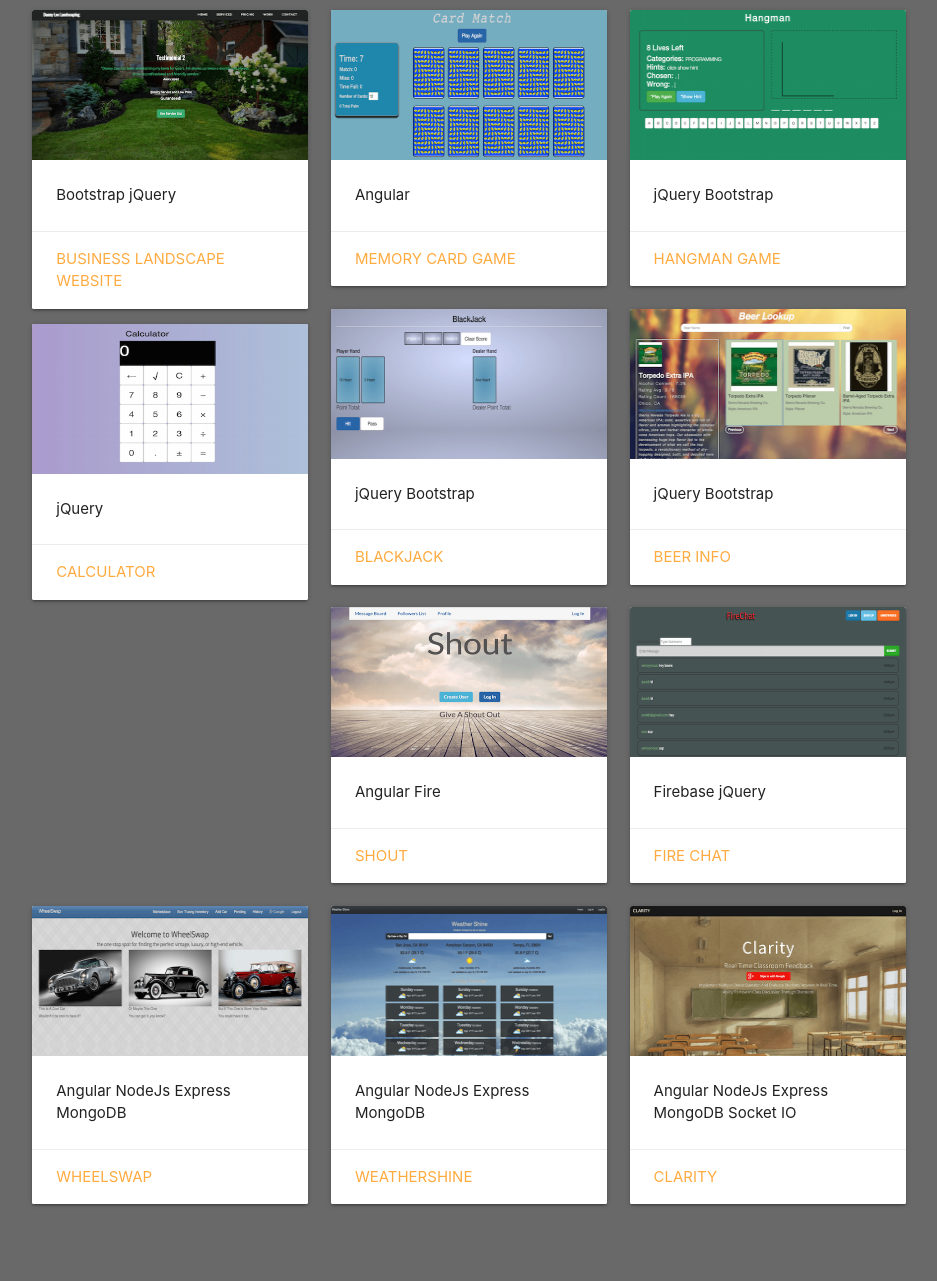
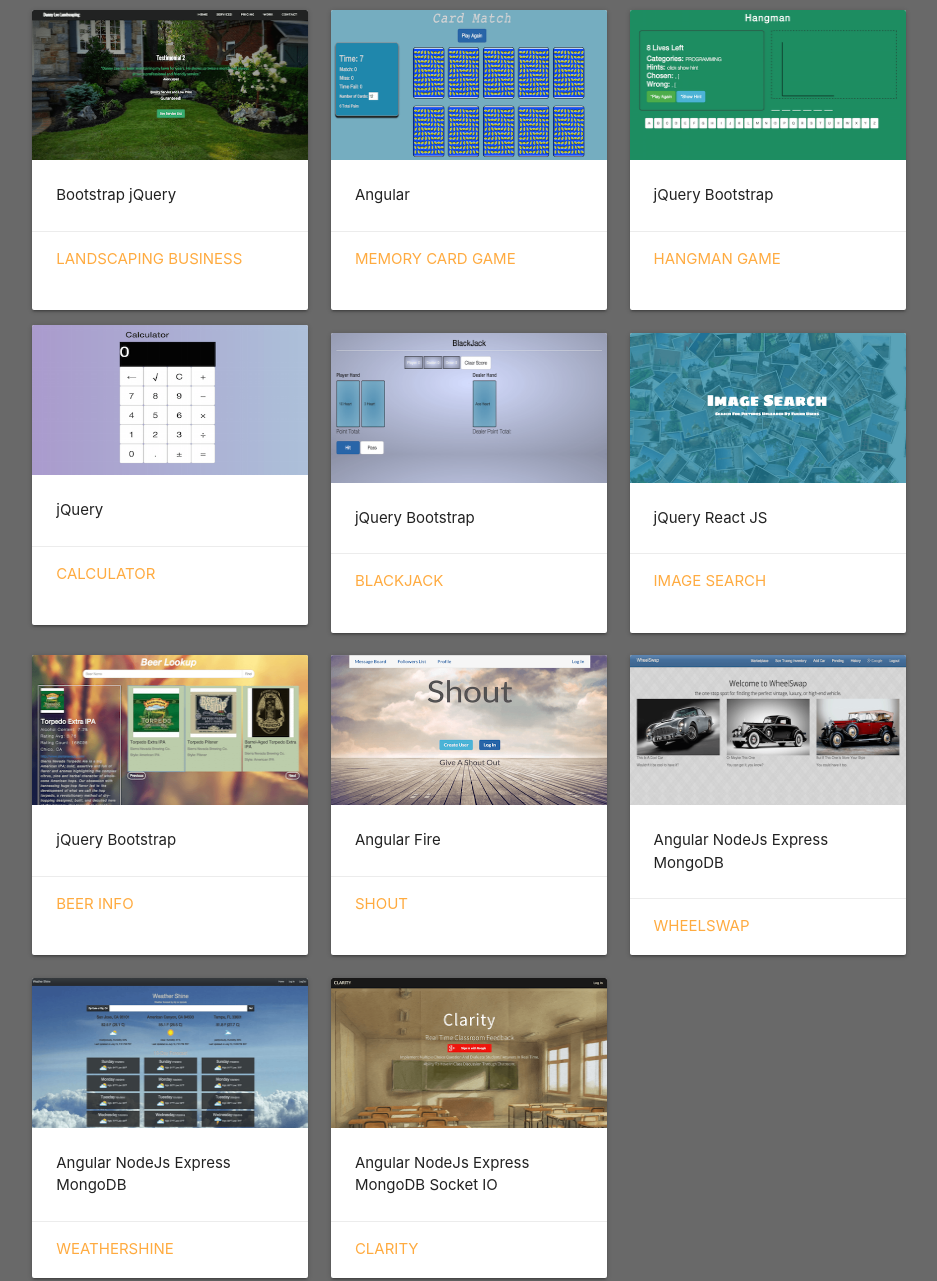
Before and after one commit to sont85/Personal-site, a plain HTML site: page index.html in a window 1280 px wide. Shown: the part 811-2092 px from the top of the page, without its empty margins (171-1108 px from the left). Drawn offline with nearby package versions, Linux system fonts and the light colour scheme.

Commit message:
remove firechat, added image-search

```diff
--- a/index.html
+++ b/index.html
@@ -85,7 +85,7 @@
               <span>Bootstrap jQuery</span>
             </div>
             <div class="card-action">
-              <a href="http://sont85.github.io/landscaping/">Business Landscape Website</a>
+              <a href="http://sont85.github.io/landscaping/">Landscaping Business</a>
             </div>
           </div>
           <div class="card">
@@ -152,6 +152,22 @@
         <div class="col s12 m6 l4">
           <div class="card">
             <div class="card-image">
+              <a href="http://sont85.github.io/image-search/">
+                <img src="images/image-search.png">
+              </a>
+            </div>
+            <div class="card-content">
+              <span>jQuery</span>
+              <span>React JS</span>
+            </div>
+            <div class="card-action">
+              <a href="http://sont85.github.io/image-search/">Image Search</a>
+            </div>
+          </div>
+        </div>
+        <div class="col s12 m6 l4">
+          <div class="card">
+            <div class="card-image">
               <a href="http://sont85.github.io/beer-info/">
                 <img src="images/beer.png">
               </a>
@@ -177,22 +193,6 @@
             </div>
             <div class="card-action">
               <a href="http://sont85.github.io/shout/">Shout</a>
-            </div>
-          </div>
-        </div>
-        <div class="col s12 m6 l4">
-          <div class="card">
-            <div class="card-image">
-              <a href="http://sont85.github.io/firechat/">
-                <img src="images/firechat.png">
-              </a>
-            </div>
-            <div class="card-content">
-              <span>Firebase</span>
-              <span>jQuery</span>
-            </div>
-            <div class="card-action">
-              <a href="http://sont85.github.io/firechat/">Fire Chat</a>
             </div>
           </div>
         </div>
--- a/style.css
+++ b/style.css
@@ -2,6 +2,9 @@ body {
   background: dimgrey;
   padding-top: 55%;
   padding-bottom: 50px;
+}
+.card {
+  height: 300px;
 }
 .card-image img {
   height: 150px;
```
Also changed, not shown: images/image-search.png (added), 1 other file.
